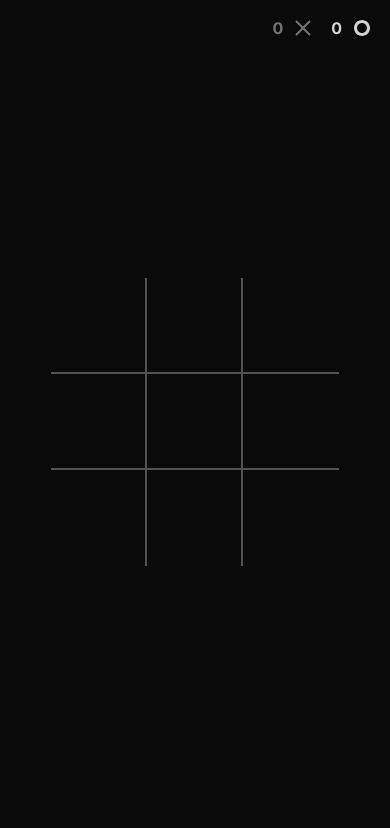
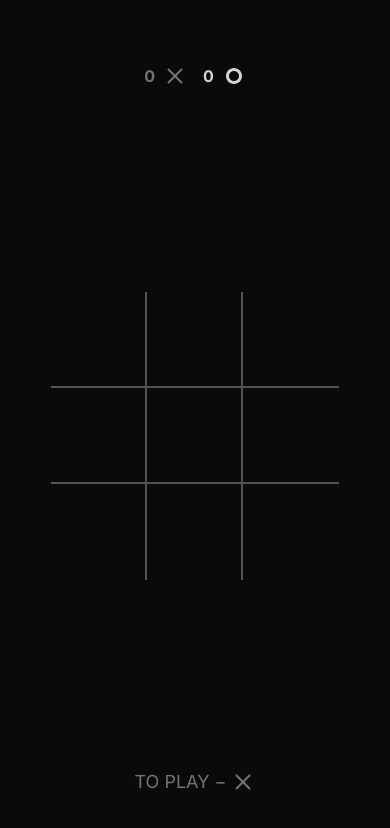
Before and after one commit to ergi98/tik-tack, a Next.js app: page / in a window 390 px wide. Shown: the top 828 px of the page. Built offline with nearby package versions, Linux system fonts and the light colour scheme.

Commit message:
feat: Changed the layout to work fine in mobile aswell

```diff
--- a/src/app/libs/helpers.ts
+++ b/src/app/libs/helpers.ts
@@ -1,5 +1,5 @@
-import { CELL_COUNT } from "./constants";
-import type { CheckWinnerProps, Move } from "./types";
+import { CELL_COUNT, MOVES } from "./constants";
+import type { CheckWinnerProps, GameState, Move } from "./types";
 
 const checkRow = ({
   x,
@@ -98,7 +98,15 @@ const checkForWinner = ({ x, y, state, move }: CheckWinnerProps) => {
   return { winner, cells };
 };
 
-export { checkForWinner };
+const getNextMove = (currState: GameState) => {
+  const lastMove = Array.from(currState.values()).at(-1);
+  return lastMove === MOVES.CROSS ? MOVES.CIRCLE : MOVES.CROSS;
+};
+
+const getMoveColor = (move?: Move) =>
+  move === MOVES.CIRCLE ? "text-neutral-300" : "text-neutral-500";
+
+export { checkForWinner, getNextMove, getMoveColor };
 
 // y = -x + 2 for 3x3
 // y = -x + 3 for 4x4
--- a/src/app/libs/types.ts
+++ b/src/app/libs/types.ts
@@ -48,6 +48,10 @@ type CheckWinnerProps = {
   state: GameState;
 };
 
+type TurnIndicatorProps = {
+  state: GameState;
+};
+
 export type {
   Move,
   Outcome,
@@ -58,5 +62,6 @@ export type {
   ScoreState,
   GameScoreProps,
   CheckWinnerProps,
+  TurnIndicatorProps,
   AnnouncerStateProps,
 };
--- a/src/app/page.tsx
+++ b/src/app/page.tsx
@@ -1,6 +1,6 @@
 "use client";
 
-import { useEffect, useState } from "react";
+import { useEffect, useRef, useState } from "react";
 import { flushSync } from "react-dom";
 
 import {
@@ -18,6 +18,7 @@ import type {
   LineProps,
   MoveProps,
   GameScoreProps,
+  TurnIndicatorProps,
 } from "./libs/types";
 import {
   BOARD,
@@ -26,20 +27,17 @@ import {
   CELL_COUNT,
   DEFAULT_SCORE_STATE,
 } from "./libs/constants";
-import { checkForWinner } from "./libs/helpers";
+import { checkForWinner, getNextMove, getMoveColor } from "./libs/helpers";
 
 const Main = () => {
   const [isDisabled, setIsDisabled] = useState(true);
+
+  const mainRef = useRef<HTMLDivElement>(null);
 
   const [gameState, setGameState] = useState<GameState>(new Map());
 
   const [score, setScore] = useState(DEFAULT_SCORE_STATE);
   const [scope, animate] = useAnimate();
-
-  const getNextMove = (currState: GameState) => {
-    const lastMove = Array.from(currState.values()).at(-1);
-    return lastMove === MOVES.CROSS ? MOVES.CIRCLE : MOVES.CROSS;
-  };
 
   const animateWinningCells = (cells: string[]) => {
     setIsDisabled(true);
@@ -102,6 +100,7 @@ const Main = () => {
         return new Map(prev);
       });
     });
+
     const noMoreMoves = gameState.size === Math.pow(CELL_COUNT, 2);
 
     const { winner, cells } = checkForWinner({
@@ -122,11 +121,33 @@ const Main = () => {
   const handleLineAnimationComplete = (order: number) =>
     order === CELL_COUNT - 2 && setIsDisabled(false);
 
+  useEffect(() => {
+    window.addEventListener("resize", handleResize);
+
+    return () => {
+      window.removeEventListener("resize", handleResize);
+    };
+  }, []);
+
+  const handleResize = () => {
+    if (!mainRef.current) return;
+    const height = window.innerHeight;
+    mainRef.current.style.height = `${height}px`;
+  };
+
   return (
     <main
+      ref={mainRef}
+      className="w-full"
+      style={{ height: window.innerHeight }}
+    >
+      <section
         ref={scope}
-      className="flex items-center justify-center w-full h-screen"
+        className="h-full flex flex-col items-center justify-between py-12"
       >
+        {/* score */}
+        <GameScore score={score} />
+        {/* Board */}
         <div className="h-fit">
           {BOARD.map((row, i) => (
             <div key={i} className="flex relative">
@@ -144,7 +165,9 @@ const Main = () => {
             </div>
           ))}
         </div>
-      <GameScore score={score} />
+        {/* Move Indicator */}
+        <TurnIndicator state={gameState} />
+      </section>
     </main>
   );
 };
@@ -216,9 +239,9 @@ const Cell: React.FC<CellProps> = ({
     <button
       onClick={handleClick}
       disabled={isDisabled}
-      className={`${
-        move === MOVES.CIRCLE ? "text-neutral-300" : "text-neutral-500"
-      } cell-${row}${col} h-20 w-20 hover:bg-neutral-900/20 bg-neutral-950 flex items-center justify-center transition-colors rounded-lg cursor-pointer m-2 relative`}
+      className={`${getMoveColor(
+        move
+      )} cell-${row}${col} h-20 w-20 hover:bg-neutral-900/20 bg-neutral-950 flex items-center justify-center transition-colors rounded-lg cursor-pointer m-2 relative`}
     >
       {showVerticalLine && (
         <div className="absolute -right-2 -top-2">
@@ -286,9 +309,13 @@ const GameScore: React.FC<GameScoreProps> = ({ score }) => {
       initial={{ opacity: 0, y: -48 }}
       animate={{ opacity: 1, y: 0 }}
       transition={{ delay: 0.3 }}
-      className="flex gap-4 pointer-events-none select-none absolute top-4 right-4 game-score"
+      className="flex items-center p-4 gap-4 pointer-events-none select-none game-score"
     >
-      <div className="cross-score-wrapper flex gap-2 items-center text-neutral-500">
+      <div
+        className={`cross-score-wrapper flex gap-2 items-center ${getMoveColor(
+          MOVES.CROSS
+        )}`}
+      >
         <motion.h3
           initial={{ opacity: 0, x: 24 }}
           animate={{ opacity: 1, x: 0 }}
@@ -299,7 +326,11 @@ const GameScore: React.FC<GameScoreProps> = ({ score }) => {
         </motion.h3>
         <Cross />
       </div>
-      <div className="circle-score-wrapper flex gap-2 items-center text-neutral-300">
+      <div
+        className={`circle-score-wrapper flex gap-2 items-center ${getMoveColor(
+          MOVES.CIRCLE
+        )}`}
+      >
         <motion.h3
           initial={{ opacity: 0, x: 24 }}
           animate={{ opacity: 1, x: 0 }}
@@ -313,3 +344,28 @@ const GameScore: React.FC<GameScoreProps> = ({ score }) => {
     </motion.div>
   );
 };
+
+const TurnIndicator: React.FC<TurnIndicatorProps> = ({ state }) => {
+  const move = getNextMove(state);
+  return (
+    <motion.section
+      initial={{ opacity: 0, y: 48 }}
+      animate={{ opacity: 1, y: 0 }}
+      transition={{ delay: 0.3 }}
+      className="uppercase text-neutral-500 flex items-center text-lg"
+    >
+      To Play
+      <motion.span
+        initial={{ opacity: 0, x: -48 }}
+        animate={{ opacity: 1, x: 0 }}
+        transition={{ delay: 0.6 }}
+        className="flex items-center"
+      >
+        &nbsp;&minus;&nbsp;
+        <span className={getMoveColor(move)}>
+          {move === MOVES.CIRCLE ? <Circle /> : <Cross />}
+        </span>
+      </motion.span>
+    </motion.section>
+  );
+};
```
Lines whose indentation alone changed are shown as unchanged.
